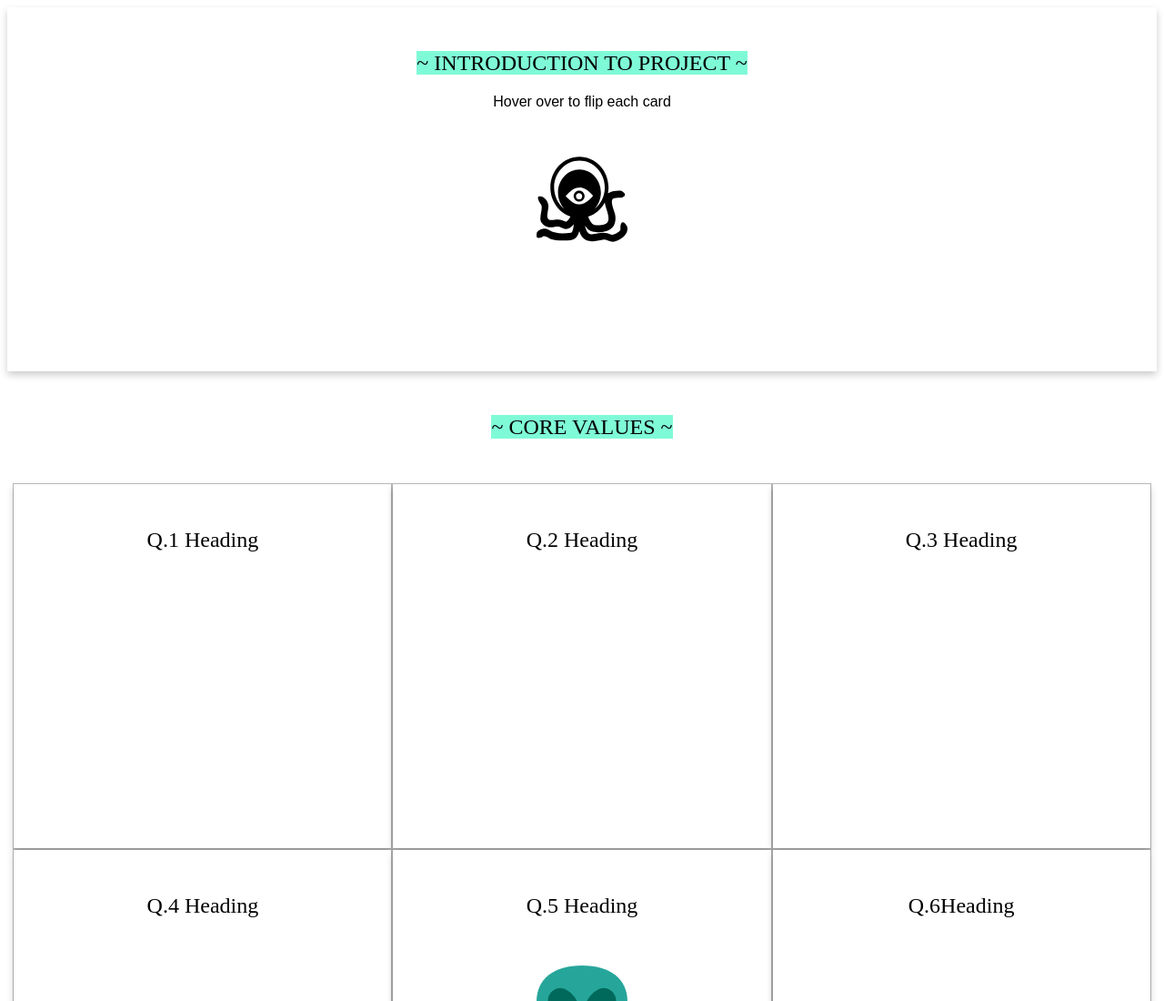
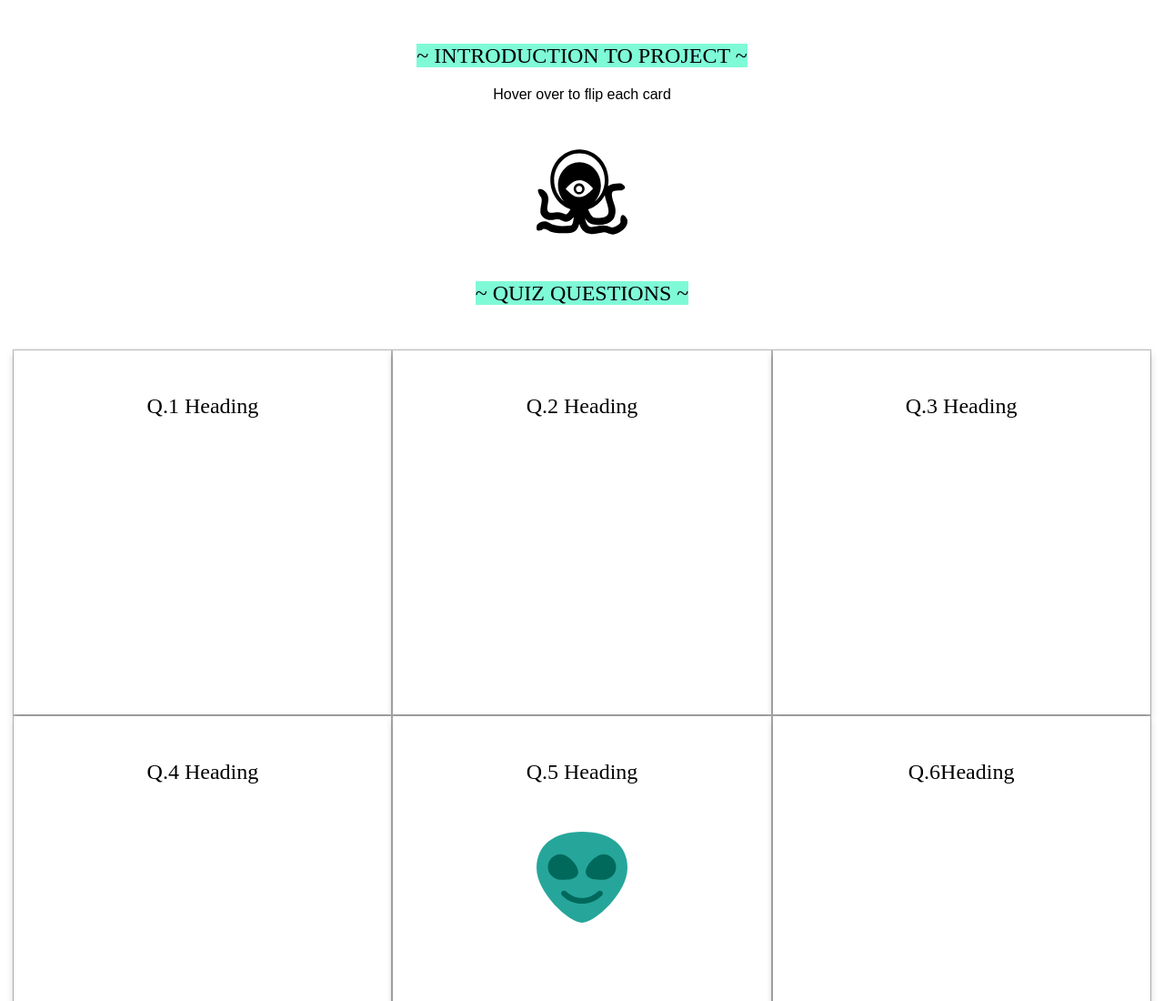
Before and after one commit to mariawenrose/flip-tiles, a plain HTML site: page index.html in a window 1280 px wide. Shown: the top 1100 px of the page at 91% size. Drawn offline with Linux system fonts and the light colour scheme; a web font is replaced by a local one.

```diff
--- a/index.html
+++ b/index.html
@@ -14,9 +14,9 @@
 <body>
 
   <div class="cultural">
-    <div class="flip-card">
-      <div class="flip-card-sleeve">
-        <div class="flip-card-front">
+    <div class="">
+      <div class="">
+        <div class="">
           <h2>
             <span> ~ Introduction to Project ~ </span>
           </h2>
@@ -71,7 +71,7 @@
 
   <div class="heading">
     <h2>
-      <span>~ Core Values ~</span>
+      <span>~ Quiz Questions ~</span>
     </h2>
   </div>
 
```
